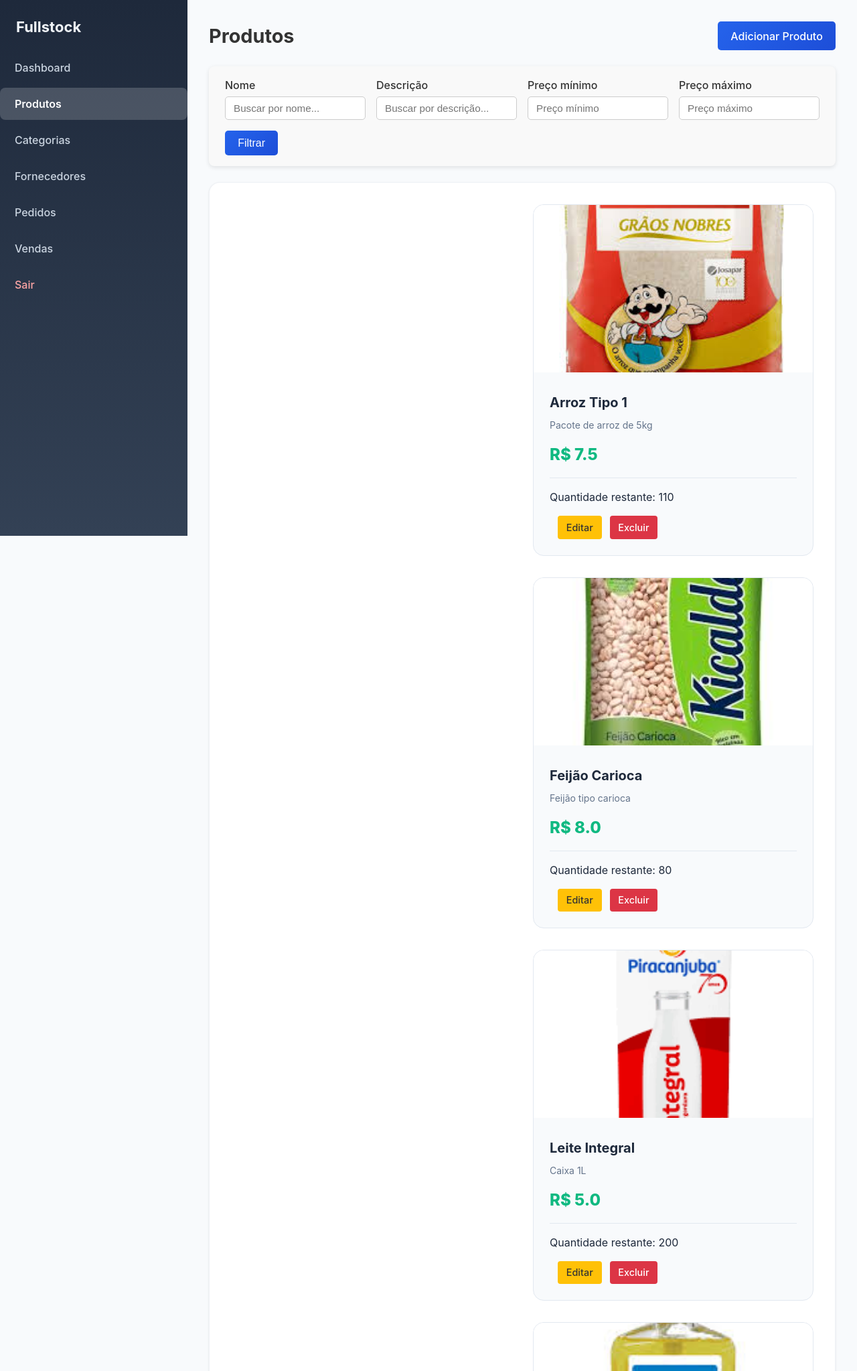
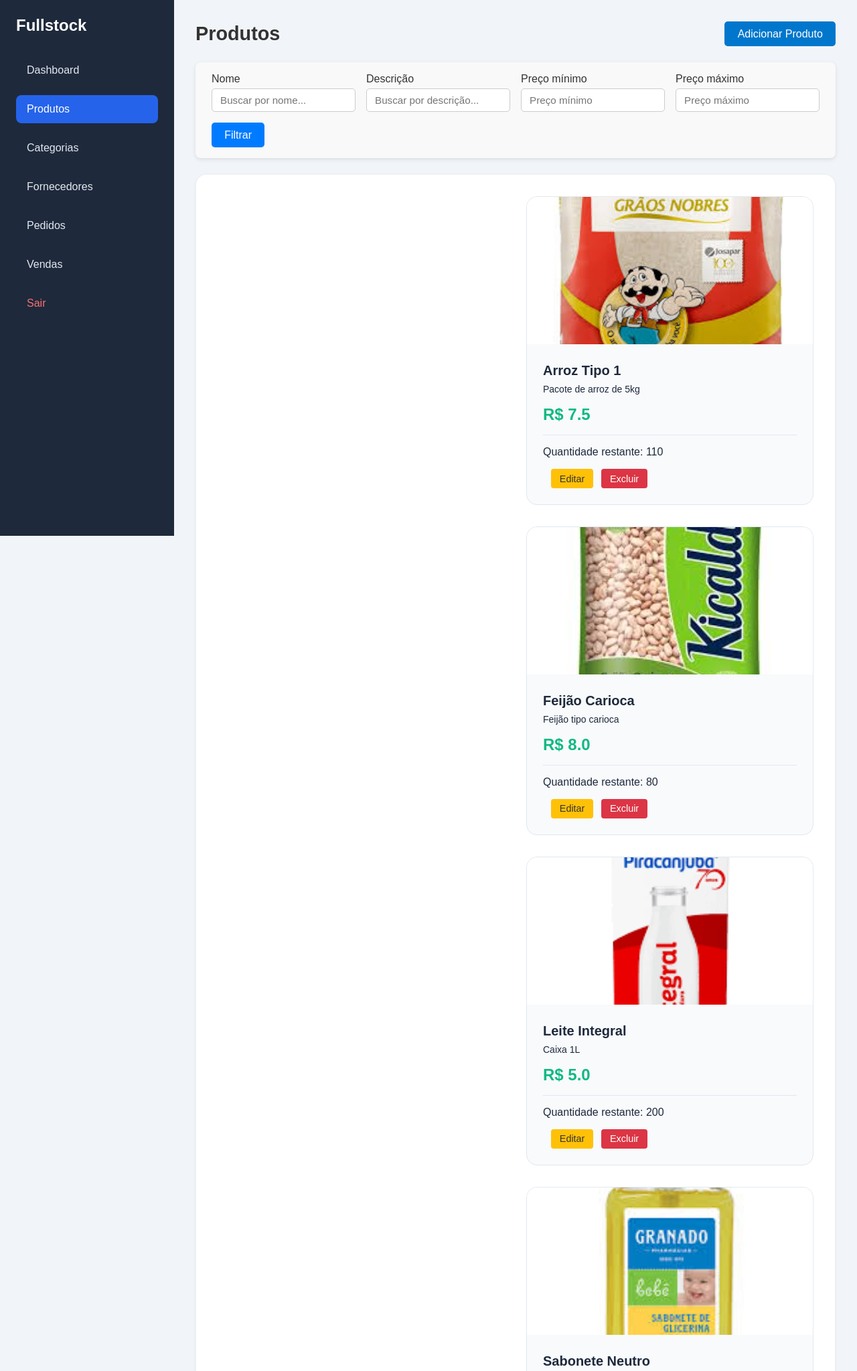
Before and after one commit to LucasNog21/FullStock, a Django app: page /products/ in a window 1280 px wide. Shown: the top 2047 px of the page at 67% size. Run offline with Django 5.2, Linux system fonts and the light colour scheme; a user stored in the database is signed in; data comes from the database, SQL or seed files in the repository.

Commit message:
grid quebrado

```diff
--- a/static/css/dashboard.css
+++ b/static/css/dashboard.css
@@ -1,126 +1,158 @@
-#menu-toggle {
-    position: absolute;
-    left: -9999px;
+* {
+    margin: 0;
+    padding: 0;
+    box-sizing: border-box;
+}
+
+body {
+    font-family: Arial, Helvetica, sans-serif;
+    background: #f1f5f9;
+    color: #1e293b;
+}
+
+.app-container {
+    display: flex;
+    min-height: 100vh;
+}
+
+.sidebar {
+    width: 260px;
+    min-width: 260px;
+    background: #1e293b;
+    color: #fff;
+    padding: 24px;
+    position: fixed;
+    left: 0;
+    top: 0;
+    height: 100vh;
+    overflow-y: auto;
+}
+
+.sidebar-header {
+    margin-bottom: 32px;
+}
+
+.sidebar-header h2 {
+    font-size: 24px;
+    font-weight: bold;
+}
+
+.nav-menu {
+    list-style: none;
+    display: flex;
+    flex-direction: column;
+    gap: 16px;
+}
+
+.nav-link {
+    display: block;
+    padding: 12px 16px;
+    font-size: 16px;
+    color: #e2e8f0;
+    text-decoration: none;
+    border-radius: 8px;
+    transition: 0.2s;
+}
+
+.nav-link:hover {
+    background: rgba(255,255,255,0.1);
+}
+
+.nav-link.active {
+    background: #2563eb;
+    color: #fff;
+}
+
+.nav-link.logout {
+    color: #f87171;
+}
+
+.main-content {
+    flex: 1;
+    padding: 32px;
+    margin-left: 260px;
+    min-height: 100vh;
+}
+
+.page-header {
+    display: flex;
+    justify-content: space-between;
+    align-items: center;
+    margin-bottom: 32px;
+}
+
+.page-header h1 {
+    font-size: 28px;
+    font-weight: bold;
+}
+
+.btn-primary {
+    background: #2563eb;
+    color: #fff;
+    padding: 12px 20px;
+    border-radius: 8px;
+    text-decoration: none;
+    font-weight: bold;
+    transition: 0.2s;
+}
+
+.btn-primary:hover {
+    background: #1d4ed8;
 }
 
 .menu-btn {
     display: none;
-    position: fixed;
-    top: 18px;
-    left: 18px;
-    z-index: 1100;
-    background: #1e293b;
-    color: white;
-    padding: 10px 12px;
-    border: none;
-    border-radius: 8px;
-    font-size: 22px;
-    cursor: pointer;
 }
 
 .menu-overlay {
     display: none;
 }
 
-.sidebar {
-    width: 280px;
-    background: linear-gradient(180deg, #1e293b 0%, #334155 100%);
-    padding: 24px 0;
-    position: fixed;
-    inset: 0 auto 0 0;
-    height: 100vh;
-    overflow-y: auto;
-    transition: transform 0.3s ease;
-    transform: translateX(0);
-    z-index: 1200;
+#menu-toggle {
+    display: none;
 }
 
-.sidebar-header {
-    padding: 0 24px 20px 24px;
-}
+@media (max-width: 900px) {
 
-.sidebar-header h2 {
-    color: #f1f5f9;
-    font-size: 22px;
-    font-weight: 700;
-}
-
-.nav-menu {
-    list-style: none;
-    padding: 0;
-    margin: 0;
-}
-
-.nav-menu li {
-    margin-bottom: 6px;
-}
-
-.nav-menu a {
-    display: block;
-    padding: 12px 22px;
-    color: #cbd5e1;
-    text-decoration: none;
-    font-size: 16px;
-    font-weight: 500;
-    border-radius: 8px;
-    transition: 0.25s;
-}
-
-.nav-menu a:hover {
-    background: rgba(255, 255, 255, 0.1);
-    color: #ffffff;
-    padding-left: 28px;
-}
-
-.nav-menu a.active {
-    background: rgba(255, 255, 255, 0.18);
-    color: #ffffff;
-    font-weight: 600;
-}
-
-.nav-menu a.logout {
-    color: #fca5a5;
-}
-
-.nav-menu a.logout:hover {
-    background: rgba(255, 255, 255, 0.1);
-    color: #ffffff;
-}
-
-.main-content {
-    padding: 32px;
-    margin-left: 280px;
-    max-width: calc(100% - 280px);
-    box-sizing: border-box;
-    width: calc(100% - 280px);
-}
-
-@media (max-width: 768px) {
     .menu-btn {
-        display: inline-block;
+        position: fixed;
+        top: 20px;
+        left: 20px;
+        font-size: 30px;
+        background: #1e293b;
+        color: #fff;
+        padding: 10px;
+        border-radius: 8px;
+        cursor: pointer;
+        z-index: 1001;
+        display: block;
     }
 
     .sidebar {
         transform: translateX(-100%);
-        width: 260px;
-    }
-
-    #menu-toggle:checked ~ .sidebar {
-        transform: translateX(0);
+        transition: 0.3s;
     }
 
     #menu-toggle:checked ~ .menu-overlay {
         display: block;
+    }
+
+    #menu-toggle:checked ~ .app-container .sidebar {
+        transform: translateX(0);
+    }
+
+    .menu-overlay {
         position: fixed;
-        inset: 0;
-        background: rgba(0, 0, 0, 0.4);
-        z-index: 1150;
+        top: 0;
+        left: 0;
+        width: 100%;
+        height: 100%;
+        background: rgba(0,0,0,0.4);
+        z-index: 1000;
     }
 
     .main-content {
         margin-left: 0;
-        width: 100%;
-        padding: 16px;
-        max-width: 100%;
+        padding: 20px;
     }
 }
--- a/static/css/main.css
+++ b/static/css/main.css
@@ -1,160 +1,120 @@
-* {
-    margin: 0;
-    padding: 0;
+.product-card-link,
+.product-card-link:visited,
+.product-card-link:hover,
+.product-card-link:active,
+.product-card-link:focus {
+    text-decoration: none;
+    color: inherit;
+    display: block;
+}
+
+.products-container {
+    width: 100%;
+    background: white;
+    border-radius: 16px;
+    padding: 32px;
+    box-shadow: 0 1px 3px rgba(51, 27, 27, 0.1);
+    border: 1px solid rgba(203, 213, 225, 0.3);
     box-sizing: border-box;
 }
 
-body {
-    font-family: -apple-system, BlinkMacSystemFont, 'Segoe UI', 'Roboto', sans-serif;
-    line-height: 1.5;
-    background-color: #f8fafc;
-    color: #1e293b;
+.products-grid-large {
+    width: 100%;
+    display: grid;
+    grid-template-columns: repeat(auto-fit, minmax(280px, 1fr));
+    gap: 32px;
+    align-items: stretch;
 }
 
-.btn-primary {
-    background: linear-gradient(135deg, #2563eb, #1d4ed8);
-    color: white;
-    border: none;
-    padding: 12px 24px;
-    border-radius: 8px;
-    font-size: 16px;
-    font-weight: 600;
-    cursor: pointer;
-    transition: all 0.2s ease;
+.product-card-large {
+    background: #f8fafc;
+    border-radius: 16px;
+    overflow: hidden;
+    border: 1px solid #e2e8f0;
+    transition: all 0.3s ease;
+    display: flex;
+    flex-direction: column;
+    position: relative;
 }
 
-.btn-primary:hover {
-    background: linear-gradient(135deg, #1d4ed8, #1e40af);
-    transform: translateY(-1px);
-    box-shadow: 0 10px 25px -5px rgba(37, 99, 235, 0.4);
+.product-card-large:hover {
+    transform: translateY(-8px);
+    box-shadow: 0 20px 40px rgba(0, 0, 0, 0.15);
+    border-color: #2563eb;
 }
 
-.btn-secondary {
-    background: white;
-    color: #475569;
-    border: 2px solid #e2e8f0;
-    padding: 12px 24px;
-    border-radius: 8px;
-    font-size: 16px;
-    font-weight: 600;
-    cursor: pointer;
-    transition: all 0.2s ease;
+.product-card-large img {
+    width: 100%;
+    height: 220px;
+    object-fit: cover;
 }
 
-.btn-secondary:hover {
-    border-color: #2563eb;
-    color: #2563eb;
-    transform: translateY(-1px);
+.product-info-large {
+    padding: 24px;
+    flex: 1;
+    display: flex;
+    flex-direction: column;
 }
 
-.btn-back {
-    background: #f1f5f9;
-    color: #475569;
-    border: none;
-    padding: 8px 16px;
-    border-radius: 6px;
-    font-size: 14px;
-    font-weight: 500;
-    cursor: pointer;
-    transition: all 0.2s ease;
+.product-info-large h3 {
+    font-size: 20px;
+    font-weight: 700;
+    margin-bottom: 8px;
 }
 
-.btn-back:hover {
-    background: #e2e8f0;
-}
-
-.card {
-    background: white;
-    border-radius: 12px;
-    padding: 24px;
-    box-shadow: 0 1px 3px 0 rgba(0, 0, 0, 0.1);
-    border: 1px solid rgba(203, 213, 225, 0.3);
-    transition: all 0.2s ease;
-}
-
-.card:hover {
-    transform: translateY(-2px);
-    box-shadow: 0 10px 25px -5px rgba(0, 0, 0, 0.15);
-}
-
-/* Form Elements */
-.form-group {
-    margin-bottom: 20px;
-}
-
-.form-group label {
-    display: block;
-    margin-bottom: 6px;
-    font-weight: 600;
-    color: #374151;
-}
-
-.form-group input,
-.form-group select,
-.form-group textarea {
-    width: 100%;
-    padding: 12px 16px;
-    border: 2px solid #e5e7eb;
-    border-radius: 8px;
-    font-size: 16px;
-    transition: all 0.2s ease;
-    background: white;
-}
-
-.form-group input:focus,
-.form-group select:focus,
-.form-group textarea:focus {
-    outline: none;
-    border-color: #2563eb;
-    box-shadow: 0 0 0 3px rgba(37, 99, 235, 0.1);
-}
-
-.form-row {
-    display: grid;
-    grid-template-columns: 1fr 1fr;
-    gap: 20px;
-}
-
-/* Utility Classes */
-.text-center {
-    text-align: center;
-}
-
-.mt-4 {
-    margin-top: 16px;
-}
-
-.mb-4 {
+.description {
+    font-size: 14px;
     margin-bottom: 16px;
 }
 
-.positive {
+.price {
+    font-size: 24px;
+    font-weight: 800;
     color: #10b981;
+    margin-bottom: 16px;
 }
 
-.negative {
-    color: #ef4444;
+.product-stats {
+    margin-top: auto;
+    padding-top: 16px;
+    border-top: 1px solid #e2e8f0;
+    display: flex;
+    justify-content: space-between;
 }
 
-.neutral {
-    color: #64748b;
+.product-actions {
+    margin-top: 16px;
+    display: flex;
+    gap: 12px;
 }
 
-.low-stock {
-    color: #f59e0b;
-    font-weight: 600;
+.btn-edit,
+.btn-delete {
+    padding: 8px 14px;
+    border-radius: 8px;
+    font-size: 14px;
+    color: white;
 }
 
-/* Responsive */
+.btn-edit {
+    background: #2563eb;
+}
+
+.btn-delete {
+    background: #ef4444;
+}
+
 @media (max-width: 768px) {
-    .form-row {
-        grid-template-columns: 1fr;
-        gap: 16px;
+    .products-container {
+        padding: 20px;
     }
 
-    .btn-primary,
-    .btn-secondary {
-        padding: 10px 20px;
-        font-size: 14px;
+    .products-grid-large {
+        grid-template-columns: 1fr;
+        gap: 20px;
+    }
+
+    .product-card-large img {
+        height: 180px;
     }
 }
--- a/static/css/products.css
+++ b/static/css/products.css
@@ -21,9 +21,9 @@
 .products-grid-large {
     width: 100%;
     display: grid;
-    grid-template-columns: repeat(auto-fill, minmax(350px, 1fr));
+    grid-template-columns: repeat(auto-fill, minmax(280px, 1fr));
     gap: 32px;
-    box-sizing: border-box;
+    align-items: stretch;
 }
 
 .product-card-large {
@@ -32,9 +32,9 @@
     overflow: hidden;
     border: 1px solid #e2e8f0;
     transition: all 0.3s ease;
-    cursor: pointer;
     display: flex;
     flex-direction: column;
+    position: relative;
 }
 
 .product-card-large:hover {
@@ -43,40 +43,27 @@
     border-color: #2563eb;
 }
 
-.product-card-large:hover::before {
-    content: '';
-    position: absolute;
-    top: 0;
-    left: 0;
-    right: 0;
-    height: 4px;
-    background: linear-gradient(135deg, #2563eb, #7c3aed);
-}
-
 .product-card-large img {
     width: 100%;
-    height: 250px;
+    height: 220px;
     object-fit: cover;
-    flex-shrink: 0;
 }
 
 .product-info-large {
     padding: 24px;
+    flex: 1;
     display: flex;
     flex-direction: column;
-    flex-grow: 1;
 }
 
 .product-info-large h3 {
     font-size: 20px;
     font-weight: 700;
-    color: #1e293b;
     margin-bottom: 8px;
 }
 
 .description {
     font-size: 14px;
-    color: #64748b;
     margin-bottom: 16px;
 }
 
@@ -88,12 +75,11 @@
 }
 
 .product-stats {
+    margin-top: auto;
+    padding-top: 16px;
+    border-top: 1px solid #e2e8f0;
     display: flex;
     justify-content: space-between;
-    align-items: center;
-    padding-top: 16px;
-    border-top: 1px solid #e2e8f0;
-    margin-top: auto;
 }
 
 .product-actions {
@@ -107,23 +93,15 @@
     padding: 8px 14px;
     border-radius: 8px;
     font-size: 14px;
+    color: white;
 }
 
 .btn-edit {
     background: #2563eb;
-    color: white;
 }
 
 .btn-delete {
     background: #ef4444;
-    color: white;
-}
-
-@media (max-width: 1200px) {
-    .products-grid-large {
-        grid-template-columns: repeat(auto-fill, minmax(300px, 1fr));
-        gap: 24px;
-    }
 }
 
 @media (max-width: 768px) {
@@ -137,20 +115,6 @@
     }
 
     .product-card-large img {
-        height: 200px;
-    }
-
-    .product-info-large {
-        padding: 20px;
-    }
-
-    .product-info-large h3 {
-        font-size: 18px;
-    }
-
-    .product-stats {
-        flex-direction: column;
-        align-items: flex-start;
-        gap: 8px;
+        height: 180px;
     }
 }
```
